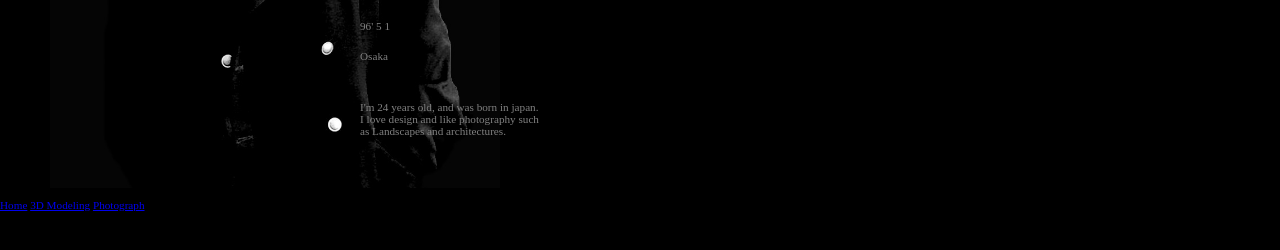
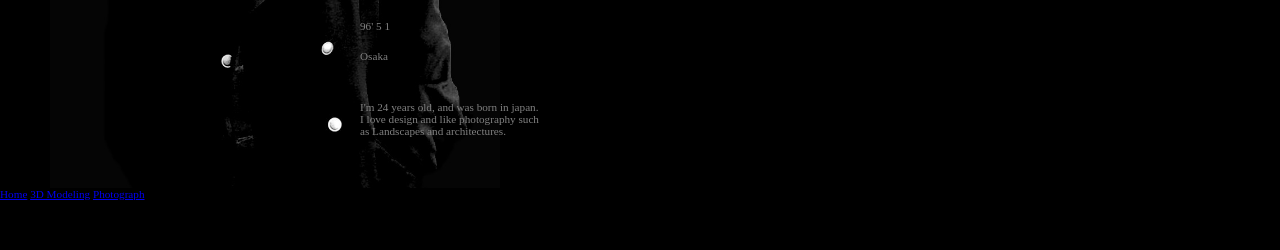
Before and after one commit to shigu0501/Shigu-sPortfolio.github.io, a plain HTML site: page index.html in a window 1280 px wide. Shown: the part 462-712 px from the top of the page. Drawn offline with Linux system fonts and the light colour scheme.

Commit message:
Update index.html

```diff
--- a/index.html
+++ b/index.html
@@ -36,11 +36,11 @@
 
 
     <div class="buttons">
-    <ul class="inner">
-      <li><a href="index.html">Home</a></li>
-      <li><a href="3D_Modeling.html">3D Modeling</a></li>
-      <li><a href="photograph.html">Photograph</a></li>
-    </ul>
+    <div class="inners">
+      <a href="index.html">Home</a>
+      <a href="3D_Modeling.html">3D Modeling</a>
+      <a href="photograph.html">Photograph</a>
+    </div>
  </div>
 
 </body>
```
